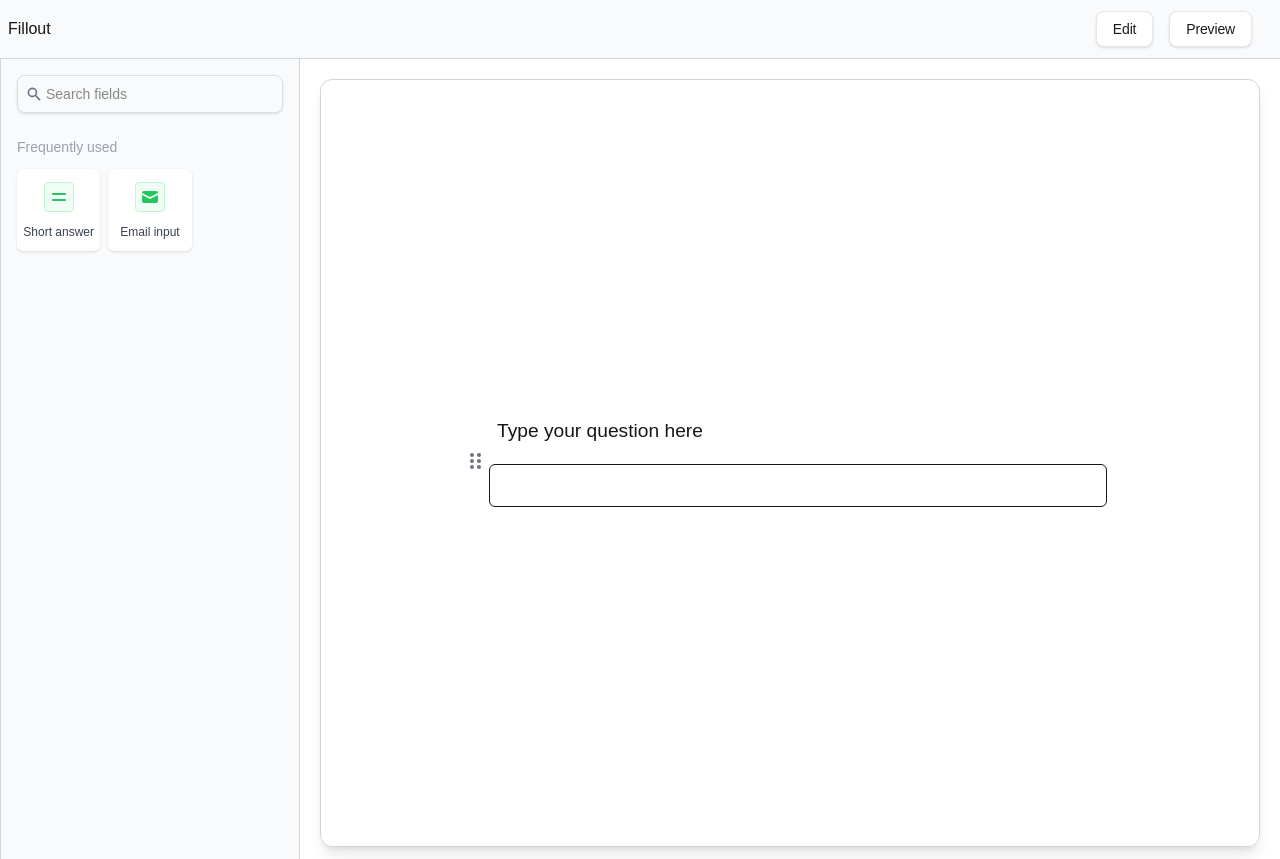
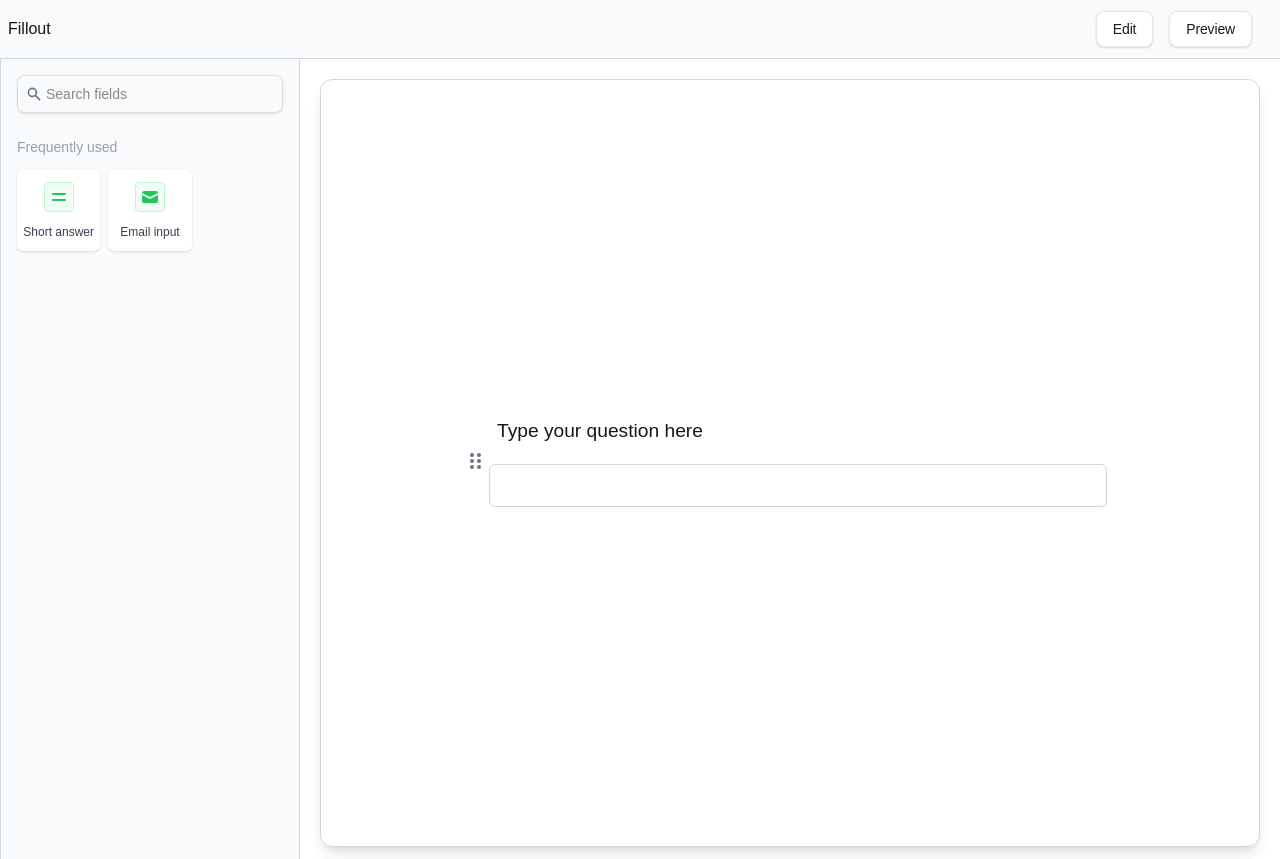
Before and after one commit to jaebungs/realtime-fillout-poc, a Next.js app in the folder fillout-fe/: page / in a window 1280 px wide. Both pictures are taken after a click on the button "Short answer". Built offline with nearby package versions, Linux system fonts and the light colour scheme; no server answers.

Commit message:
add focus style

```diff
--- a/fillout-fe/src/app/formComponents/EmailInput.tsx
+++ b/fillout-fe/src/app/formComponents/EmailInput.tsx
@@ -55,7 +55,13 @@ const EmailInput = (componentProp: EmailInputProps) => {
                             id="email-placeholder"
                             name="email-placeholder"
                             aria-label={ariaLabel}
-                            className={`title-text w-full px-4 py-2 border rounded-md`}
+                            className={`title-text w-full px-4 py-2 border rounded-md border-gray-300
+                                focus:outline-none focus:ring-0
+                                focus:border-[rgba(238,212,63,0.7)]
+                                focus:border-t-[rgba(238,212,63,0.7)]
+                                focus:border-l-[rgba(238,212,63,0.7)]
+                                focus:border-r-[rgba(238,212,63,0.7)]
+                            `}
                             value={localPlaceholder}
                             onChange={handlePlaceholderChange}
                             placeholder={placeholder}
--- a/fillout-fe/src/app/formComponents/ShortAnswerInput.tsx
+++ b/fillout-fe/src/app/formComponents/ShortAnswerInput.tsx
@@ -48,7 +48,13 @@ const shortAnswerInput = (props: ShortAnswerInputProps) => {
                         type="text"
                         name="short-answer-placeholder"
                         aria-label={ariaLabel}
-                        className={`title-text w-full px-4 py-2 border rounded-md`}
+                        className={`title-text w-full px-4 py-2 border rounded-md border-gray-300
+                            focus:outline-none focus:ring-0
+                            focus:border-[rgba(238,212,63,0.7)]
+                            focus:border-t-[rgba(238,212,63,0.7)]
+                            focus:border-l-[rgba(238,212,63,0.7)]
+                            focus:border-r-[rgba(238,212,63,0.7)]
+                        `}
                         value={localPlaceholder}
                         onChange={handlePlaceholderChange}
                         placeholder={placeholder}
```
